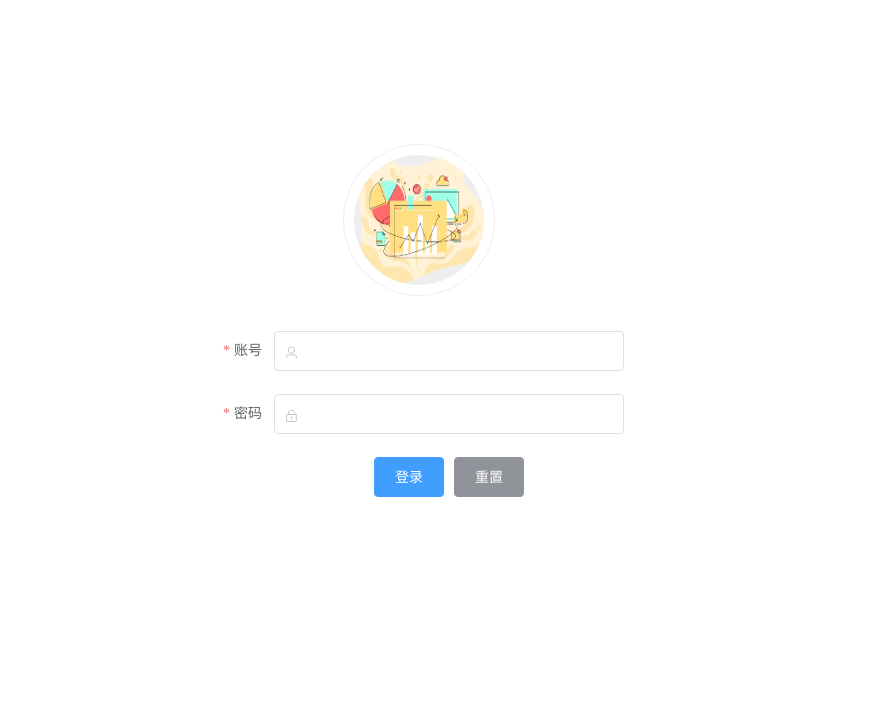
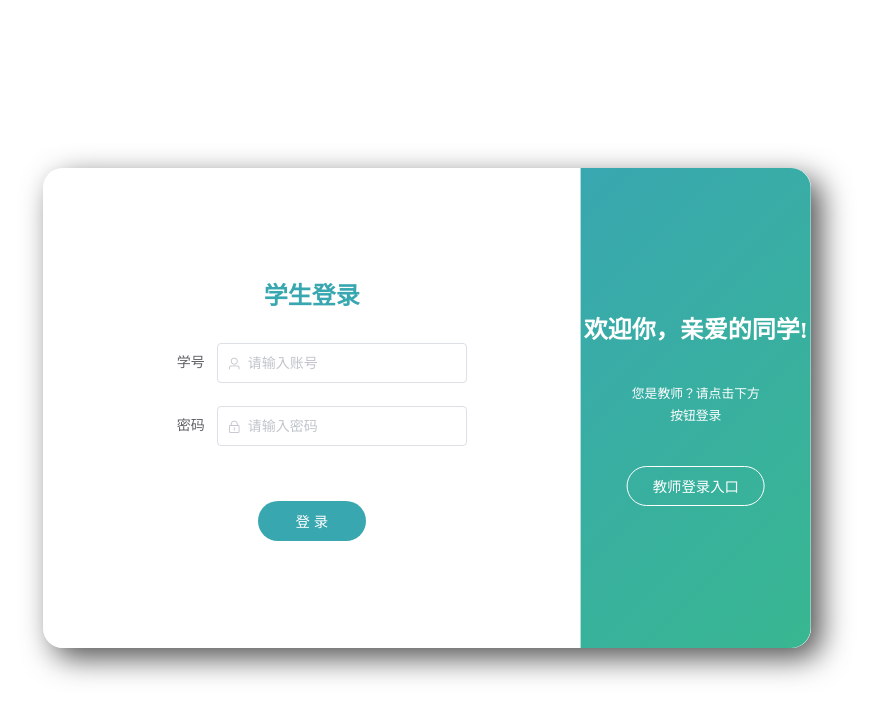
Before and after one commit to XiaogeS1024/TJLMS_Front, a Vue app: page /#/login in a window 1280 px wide. Shown: the top 718 px of the page, without its empty margins (221-1094 px from the left). Built offline with nearby package versions, Linux system fonts and the light colour scheme.

Commit message:
Login Form

```diff
--- /dev/null
+++ b/src/components/LoginForm.vue
@@ -0,0 +1,221 @@
+<template>
+  <div class="login">
+    <div class="contain">
+      <div class="main-box" :class="{ active: isStudent }">
+        <div class="main-contain" v-if="isStudent">
+          <div class="mtitle">学生登录</div>
+          <div>
+              <el-form ref="loginformref" model="loginForm" label-width="60px" class="mform">
+                  <el-form-item label="学号" prop="account">
+                      <el-input v-model="loginForm.account" prefix-icon="el-icon-user" placeholder="请输入账号"></el-input>
+                  </el-form-item>
+                  <el-form-item label="密码" prop="password">
+                      <el-input v-model="loginForm.password" type="password" prefix-icon="el-icon-lock" placeholder="请输入密码" autocomplete="off" show-password></el-input>
+                  </el-form-item>
+              </el-form>
+          </div>
+          <button class="mbutton" @click="login">登 录</button>
+        </div>
+        <div class="main-contain" v-else>
+          <div class="mtitle">教师登录</div>
+          <div>
+              <el-form ref="loginformref" model="loginForm" rlabel-width="60px" class="mform">
+                  <el-form-item label="工号" prop="account">
+                      <el-input v-model="loginForm.account" prefix-icon="el-icon-user" placeholder="请输入账号"></el-input>
+                  </el-form-item>
+                  <el-form-item label="密码" prop="password">
+                      <el-input v-model="loginForm.password" type="password" prefix-icon="el-icon-lock" placeholder="请输入密码" autocomplete="off" show-password></el-input>
+                  </el-form-item>
+              </el-form>
+          </div>
+          <button class="mbutton" @click="login">登 录</button>
+        </div>
+      </div>
+      <div class="small-box" :class="{ active: isStudent }">
+        <div class="small-contain" v-if="isStudent">
+          <div class="stitle">欢迎你，亲爱的同学!</div>
+          <p class="scontent">您是教师？请点击下方按钮登录</p>
+          <button class="sbutton" @click="changeType">教师登录入口</button>
+        </div>
+        <div class="small-contain" v-else>
+          <div class="stitle">欢迎您，亲爱的老师!</div>
+          <p class="scontent">您是学生？请点击下方按钮登录</p>
+          <button class="sbutton" @click="changeType">学生登录入口</button>
+        </div>
+      </div>
+    </div>
+  </div>
+</template>
+
+<script>
+import axios from 'axios'
+export default {
+  name: 'login',
+  data () {
+    return {
+      isStudent: true,
+      loginForm: {
+        account: '',
+        password: ''
+      }
+    }
+  },
+  methods: {
+    changeType () {
+      this.isStudent = !this.isStudent
+      this.$refs.loginformref.account = ''
+      this.$refs.loginformref.password = ''
+    },
+    login () {
+      if (!this.loginForm.account) {
+        this.$message.error('请输入账号')
+      } else if (!this.loginForm.password) {
+        this.$message.error('请输入密码')
+      } else {
+        this.handleLogin()
+      }
+    },
+    async handleLogin () {
+      const url = '/login'
+      await axios.post(url, { account: this.loginForm.account, password: this.loginForm.password, userType: 2 })
+        .then(
+          (response) => {
+            this.$message.success('登录成功！')
+            sessionStorage.setItem('account', this.loginForm.account.toString())
+            sessionStorage.setItem(this.loginForm.account.toString(), response.data)
+            sessionStorage.setItem('isLogin', true)
+            sessionStorage.setItem('userType', '2')
+            this.$router.push('/home')
+          }
+        ).catch(
+          (err) => {
+            this.$message.error('账号或密码错误！')
+            console.log(err)
+          }
+        )
+    }
+  }
+}
+</script>
+
+<style scoped="scoped">
+.login {
+  width: 100vw;
+  height: 100vh;
+  box-sizing: border-box;
+  position: relative;
+}
+.contain {
+  width: 60%;
+  height: 60%;
+  position: relative;
+  top: 50%;
+  left: 50%;
+  transform: translate(-50%, -50%);
+  background-color: rgba(255, 255, 255, 0.562);
+  border-radius: 20px;
+  box-shadow: 10px 10px 30px #525151;
+}
+.main-box {
+  width: 70%;
+  height: 100%;
+  position: relative;
+  top: 0;
+  left: 30%;
+  transform: translateX(0%);
+  transition: all 1s;
+}
+.main-contain {
+  width: 100%;
+  height: 100%;
+  display: flex;
+  flex-direction: column;
+  justify-content: center;
+  align-items: center;
+}
+.mtitle {
+  font-size: 1.5em;
+  font-weight: bold;
+  color: rgb(57, 167, 176);
+}
+.el-input{
+    width: 250px;
+}
+.mform {
+  width: 100%;
+  height: 40%;
+  padding: 2em 0;
+  display: flex;
+  flex-direction: column;
+  justify-content: space-around;
+  align-items: center;
+}
+.mbutton {
+  width: 20%;
+  height: 40px;
+  border-radius: 24px;
+  border: none;
+  outline: none;
+  background-color: rgb(57, 167, 176);
+  color: #fff;
+  font-size: 0.9em;
+  cursor: pointer;
+}
+.small-box {
+  width: 30%;
+  height: 100%;
+  background: linear-gradient(135deg, rgb(57, 167, 176), rgb(56, 183, 145));
+  position: absolute;
+  top: 0;
+  left: 0;
+  transform: translateX(0%);
+  transition: all 1s;
+  border-top-left-radius: inherit;
+  border-bottom-left-radius: inherit;
+}
+.small-contain {
+  width: 100%;
+  height: 100%;
+  display: flex;
+  flex-direction: column;
+  justify-content: center;
+  align-items: center;
+}
+.stitle {
+  font-size: 1.5em;
+  font-weight: bold;
+  color: #fff;
+}
+.scontent {
+  font-size: 0.8em;
+  color: #fff;
+  text-align: center;
+  padding: 2em 4em;
+  line-height: 1.7em;
+}
+.sbutton {
+  width: 60%;
+  height: 40px;
+  border-radius: 24px;
+  border: 1px solid #fff;
+  outline: none;
+  background-color: transparent;
+  color: #fff;
+  font-size: 0.9em;
+  cursor: pointer;
+}
+
+.main-box.active {
+  left: 0;
+  transition: all 0.5s;
+}
+.small-box.active {
+  left: 100%;
+  border-top-left-radius: 0;
+  border-bottom-left-radius: 0;
+  border-top-right-radius: inherit;
+  border-bottom-right-radius: inherit;
+  transform: translateX(-100%);
+  transition: all 1s;
+}
+</style>
--- a/src/router/index.js
+++ b/src/router/index.js
@@ -1,13 +1,13 @@
 import Vue from 'vue'
 import VueRouter from 'vue-router'
-import Login from '../components/login.vue'
+import Login from '../components/LoginForm.vue'
 import adminLogin from '../views/adminLogin.vue'
 import stuReg from '../views/StuRegLogin/stuRegForm'
 
 Vue.use(VueRouter)
 
 const routes = [
-  /* { path: '/', redirect: '/login' }, */
+  { path: '/', redirect: '/login' },
   { path: '/login', component: Login },
   { path: '/adminLogin', component: adminLogin },
   { path: '/stuRegForm', component: stuReg }
--- a/src/views/StuRegLogin/stuRegForm.vue
+++ b/src/views/StuRegLogin/stuRegForm.vue
@@ -1,5 +1,5 @@
 <template>
-  <el-form :model="stuRegForm" status-icon :rules="rules" ref="stuRegForm" label-width="100px" class="demo-ruleForm">
+  <el-form :ref="stuRegForm" model="stuRegForm" slot-scope="" status-icon :rules="rules"  label-width="100px" class="demo-ruleForm">
     <el-form-item label="学号" prop="account" required>
       <el-input v-model.number="stuRegForm.account"></el-input>
     </el-form-item>
```
